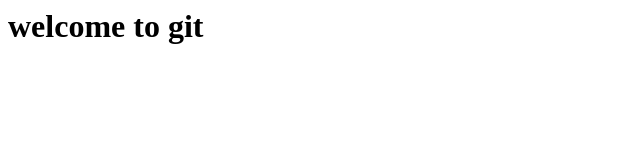
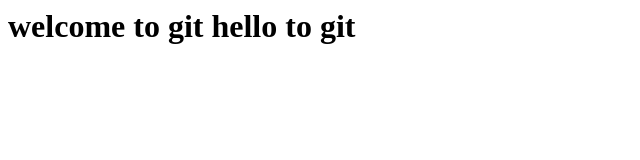
Before and after one commit to swamychikatla/welcome, a plain HTML site: page index.html in a window 1280 px wide. Shown: the whole page, without its empty margins (0-640 px from the left). Drawn offline with Linux system fonts and the light colour scheme.

Commit message:
welcome1

```diff
--- a/index.html
+++ b/index.html
@@ -1,3 +1,4 @@
 <h1>
 welcome to git
+hello to git
 </h1>
```
